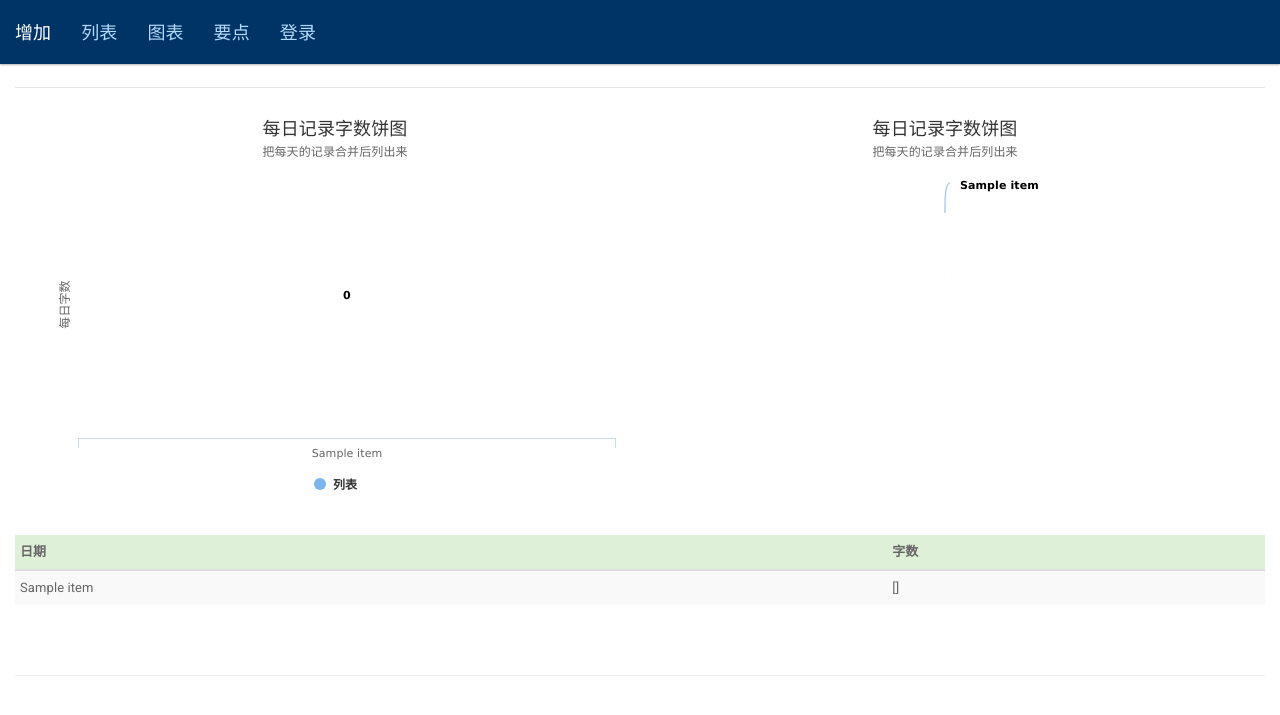
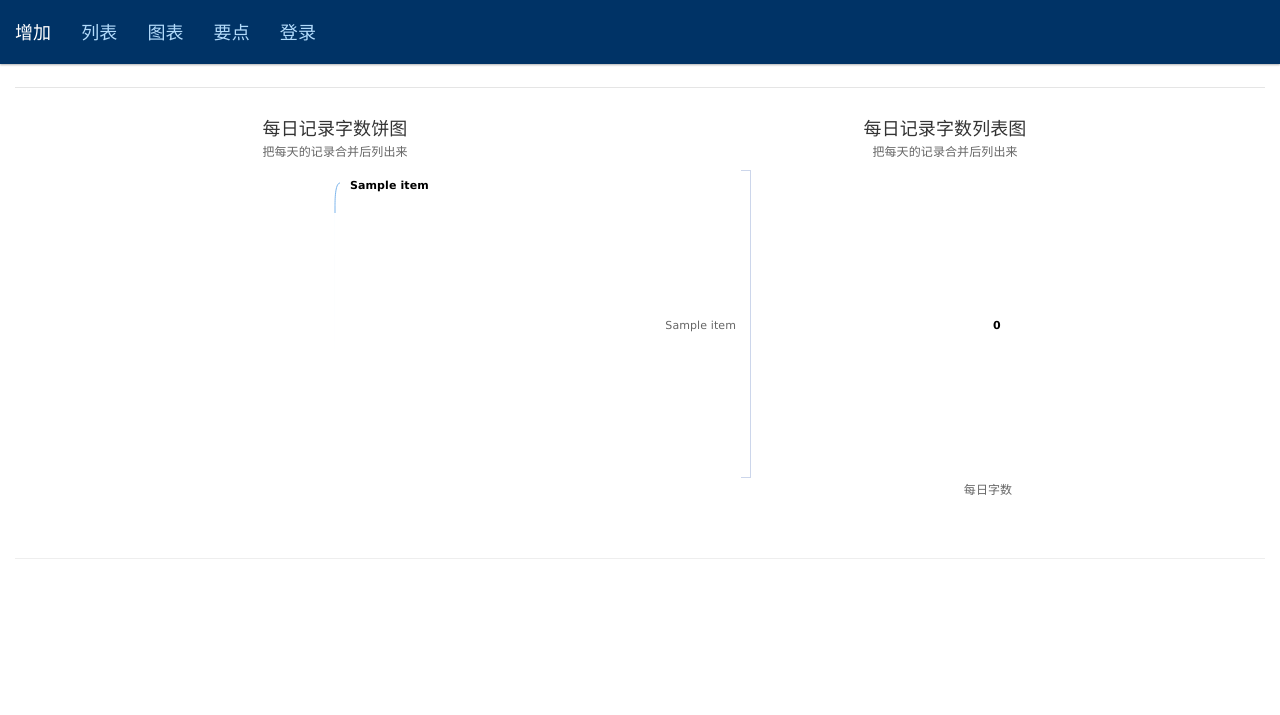
Before and after one commit to ytao/py_rz, a Python web app: template app/templates/showchart.html in a window 1280 px wide. Shown: the top 715 px of the page. Run offline with Jinja, Linux system fonts and the light colour scheme; the template is opened without the code that fills it: most values are stand-ins (such as "Sample title", 1, 10 or a date in 2020); some libraries are stand-ins or nearby versions.

Commit message:
little change

```diff
--- a/app/templates/showchart.html
+++ b/app/templates/showchart.html
@@ -1,7 +1,6 @@
 {% extends "base.html" %}
 {% block header %}{% endblock %} {% block body %}
 
-<!--  pie_chart data with library={ 'yAxis':{'title':{'text':'字数'}},'xAxis':{'title':{'text':'每天记录字数'}},'title':{'display': 'true', 'text': '每天记录字数'}}  -->
 
 <div class="container-fluid">
 	<div class="row-fluid">
@@ -18,73 +17,29 @@
 	</div>
 </div>
 
-<br />
-<div class="table-responsive">
-	<table id="grid_id" style="font-size:small" width="100%" class="table table-striped  table-hover table-condensed">
-		<thead>
-			<tr class="success">
-				<th><strong>日期</strong></th>
-				<th><strong>字数</strong></th>
-			</tr>
-		</thead>
-		<tbody>
-			{% for item in list %}
-			<tr>
-				<td>{{item}} </td>
-				<td>{{data[item]}} </td>
-			</tr>
-			{% endfor %}
-		</tbody>
-	</table>
-</div>
+<!-- <br /> -->
+<!-- <div class="table-responsive"> -->
+<!-- 	<table id="grid_id" style="font-size:small" width="100%" class="table table-striped  table-hover table-condensed"> -->
+<!-- 		<thead> -->
+<!-- 			<tr class="success"> -->
+<!-- 				<th><strong>日期</strong></th> -->
+<!-- 				<th><strong>字数</strong></th> -->
+<!-- 			</tr> -->
+<!-- 		</thead> -->
+<!-- 		<tbody> -->
+<!-- 			{ for item in list %} -->
+<!-- 			<tr> -->
+<!-- 				<td>{{item}} </td> -->
+<!-- 				<td>{{data[item]}} </td> -->
+<!-- 			</tr> -->
+<!-- 			{ endfor %} -->
+<!-- 		</tbody> -->
+<!-- 	</table> -->
+<!-- </div> -->
 
 <script>
 	$(function () {
 		$('#chart1').highcharts({
-			chart: {
-				type: 'column'
-			},
-			title: {
-				text: '每日记录字数饼图'
-			},
-			credits: {
-				enabled: false
-			},
-			subtitle: {
-				text: '把每天的记录合并后列出来'
-			},
-			yAxis: {
-				title: {
-					text: '每日字数'
-				}
-			},
-			xAxis:{
-				categories:[
-				{% for item in list %} '{{item}}', {% endfor %}
-				]
-			},
-			plotOptions: {
-				line: {
-					dataLabels: {
-						enabled: true
-					},
-					enableMouseTracking: true
-				}
-			},
-			series: [{
-				name:'列表',
-				data:[ {% for item in list %} {{data[item]}}, {% endfor %} ],
-				dataLabels: {
-					enabled: true
-				}
-			}]
-		})
-	});
-</script>
-
-<script>
-	$(function () {
-		$('#chart2').highcharts({
 			title: {
 				text: '每日记录字数饼图'
 			},
@@ -113,12 +68,57 @@
 			series: [
 			{
 				type:'pie',
-				name:'列表',
+				name:'日期',
 				data:[ {% for item in list %} ["{{item}}" , {{data[item]}}], {% endfor %} ],
 				dataLabels: { enabled: true },
 			}
 			]
 		})
 	});
+	$(function () {
+		$('#chart2').highcharts({
+			chart: {
+				type: 'bar'
+			},
+			title: {
+				text: '每日记录字数列表图'
+			},
+			legend: {
+				enabled: false
+			},
+			credits: {
+				enabled: false
+			},
+			subtitle: {
+				text: '把每天的记录合并后列出来'
+			},
+			yAxis: {
+				title: {
+					text: '每日字数'
+				}
+			},
+			xAxis:{
+				categories:[
+				{% for item in list %} '{{item}}', {% endfor %}
+				]
+			},
+			plotOptions: {
+				line: {
+					dataLabels: {
+						enabled: true
+					},
+					enableMouseTracking: true
+				}
+			},
+			series: [{
+				name:'日期',
+				data:[ {% for item in list %} {{data[item]}}, {% endfor %} ],
+				dataLabels: {
+					enabled: true
+				}
+			}]
+		})
+	});
 </script>
+
 {% endblock %}
```
